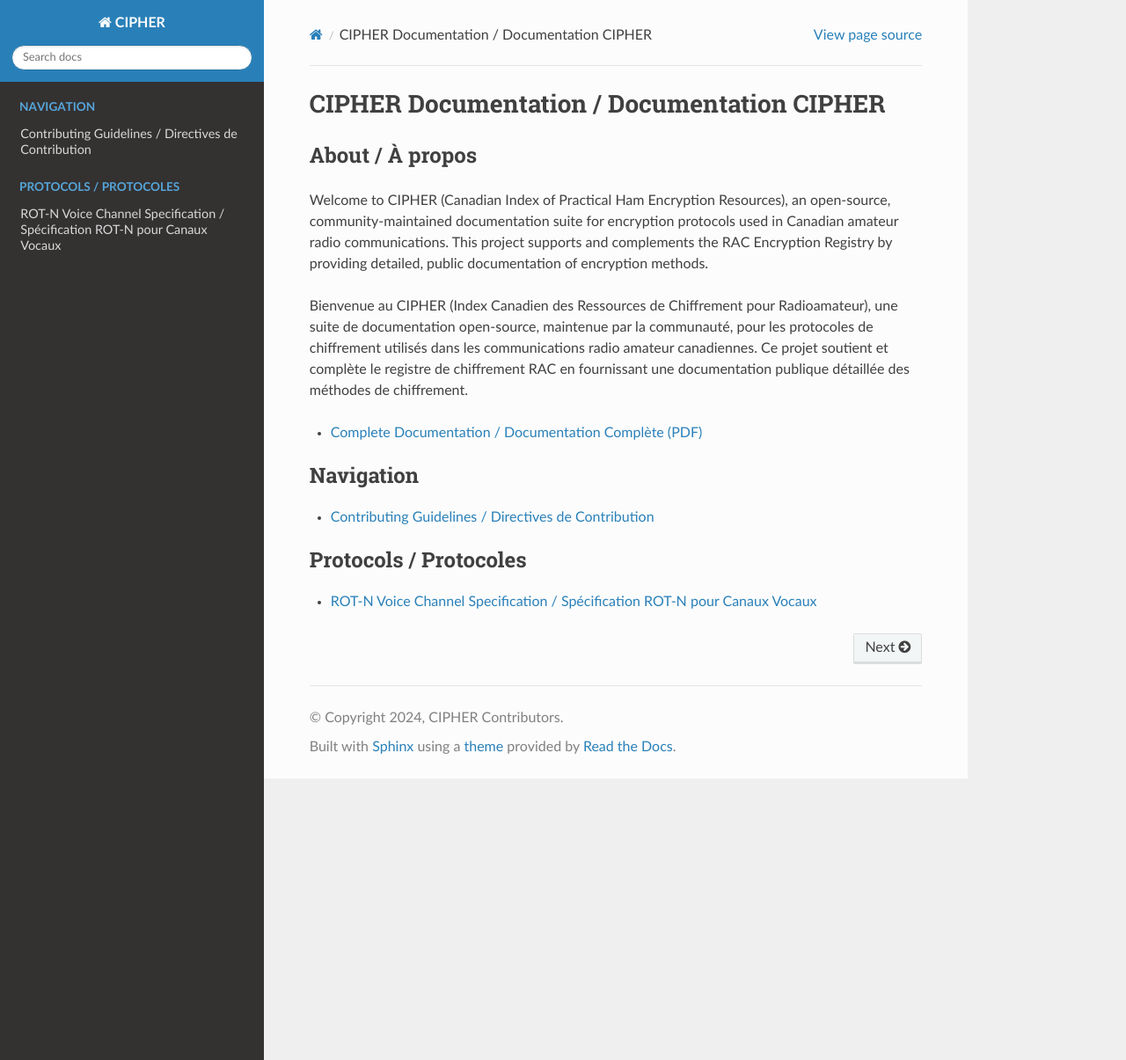
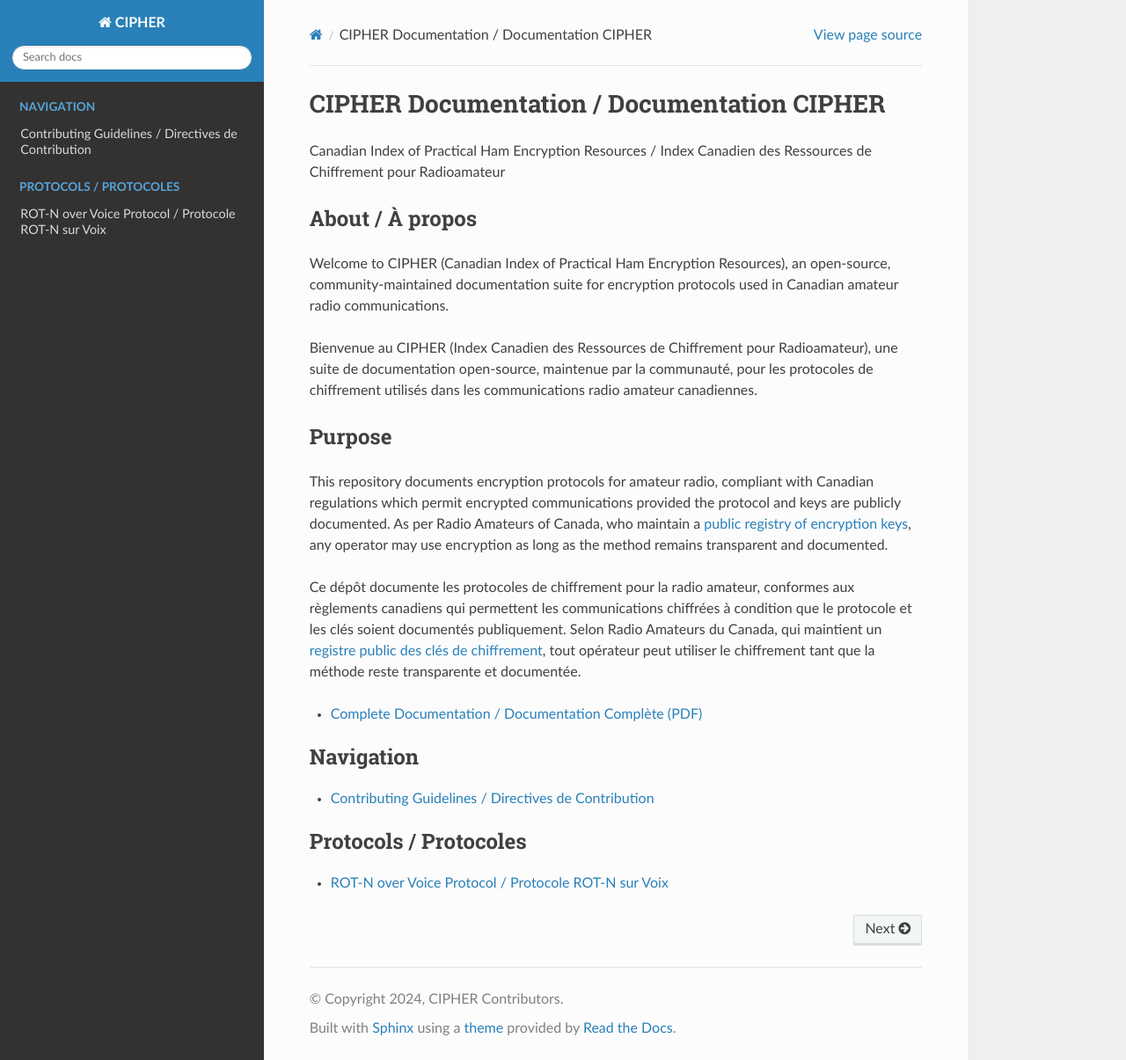
Before and after one commit to amingilani/cipher, a Sphinx documentation site: the page built from docs/source/index.rst, in a window 1280 px wide and 1205 px high. Shown: the whole window at 88% size. Built offline with Sphinx 7.4.7 and the Read the Docs theme 3.1.0, drawn with Linux system fonts in a browser that asks for light colours.

Commit message:
Fix some dumb bugs

```diff
--- a/docs/source/index.rst
+++ b/docs/source/index.rst
@@ -1,12 +1,22 @@
 CIPHER Documentation / Documentation CIPHER
 ========================================
+
+Canadian Index of Practical Ham Encryption Resources / Index Canadien des Ressources de Chiffrement pour Radioamateur
+
 
 About / À propos
 --------------
 
-Welcome to CIPHER (Canadian Index of Practical Ham Encryption Resources), an open-source, community-maintained documentation suite for encryption protocols used in Canadian amateur radio communications. This project supports and complements the RAC Encryption Registry by providing detailed, public documentation of encryption methods.
+Welcome to CIPHER (Canadian Index of Practical Ham Encryption Resources), an open-source, community-maintained documentation suite for encryption protocols used in Canadian amateur radio communications.
 
-Bienvenue au CIPHER (Index Canadien des Ressources de Chiffrement pour Radioamateur), une suite de documentation open-source, maintenue par la communauté, pour les protocoles de chiffrement utilisés dans les communications radio amateur canadiennes. Ce projet soutient et complète le registre de chiffrement RAC en fournissant une documentation publique détaillée des méthodes de chiffrement.
+Bienvenue au CIPHER (Index Canadien des Ressources de Chiffrement pour Radioamateur), une suite de documentation open-source, maintenue par la communauté, pour les protocoles de chiffrement utilisés dans les communications radio amateur canadiennes.
+
+Purpose
+-------
+
+This repository documents encryption protocols for amateur radio, compliant with Canadian regulations which permit encrypted communications provided the protocol and keys are publicly documented. As per Radio Amateurs of Canada, who maintain a `public registry of encryption keys <https://rac.ca/encryption>`_, any operator may use encryption as long as the method remains transparent and documented.
+
+Ce dépôt documente les protocoles de chiffrement pour la radio amateur, conformes aux règlements canadiens qui permettent les communications chiffrées à condition que le protocole et les clés soient documentés publiquement. Selon Radio Amateurs du Canada, qui maintient un `registre public des clés de chiffrement <https://rac.ca/encryption>`_, tout opérateur peut utiliser le chiffrement tant que la méthode reste transparente et documentée.
 
 * `Complete Documentation / Documentation Complète (PDF) <_static/pdf/CIPHER.pdf>`_
 
--- a/docs/source/protocols/rot13.rst
+++ b/docs/source/protocols/rot13.rst
@@ -1,11 +1,14 @@
-ROT-N Voice Channel Specification / Spécification ROT-N pour Canaux Vocaux
+ROT-N over Voice Protocol / Protocole ROT-N sur Voix
 =======================================================================
 
 Protocol ID: Y3IGU
 
+.. _english:
+
 English
 -------
-:ref:`Version française <francais>`
+
+`Version française <francais_>`_
 
 Overview
 ~~~~~~~~
@@ -124,7 +127,8 @@ Security Considerations
 
 Français
 --------
-:ref:`English version <English>`
+
+`English version <english_>`_
 
 Aperçu
 ~~~~~~
```
Also changed, not shown: docs/source/contributing.rst (+6 -3 lines).
